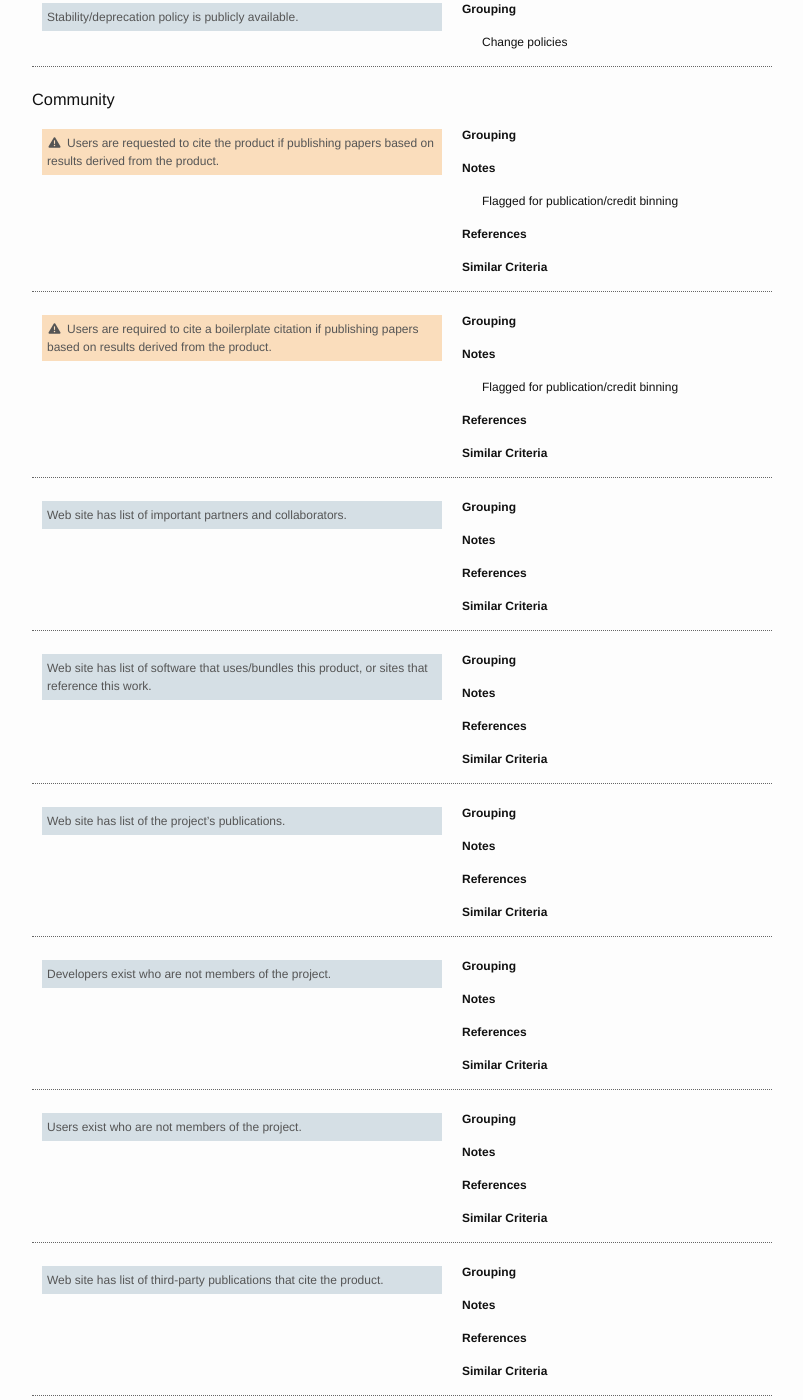
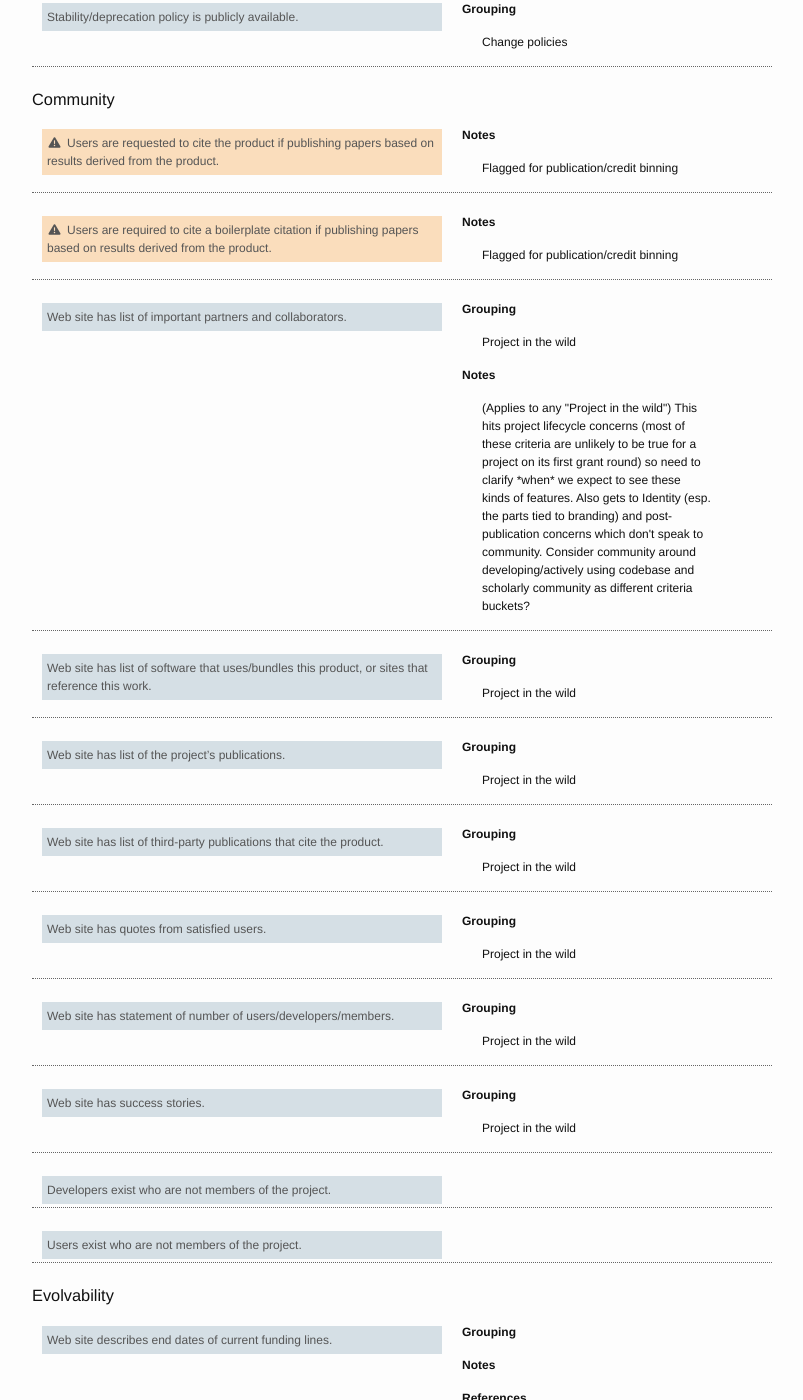
Before and after one commit to roomthily/technology-evaluation-research, a Jekyll site: the page built from guidelines/draft/index.md, in a window 1280 px wide and 1400 px high, scrolled down 10459 px. Shown: the whole window, without its empty margins (238-1041 px from the left). Built offline with Jekyll 4.4.1, drawn with Linux system fonts in a browser that asks for light colours; nearby versions of some CDN libraries; a script that is not in the unit is left out; some of the changed text lies outside the part shown.

Commit message:
updating community.

```diff
--- a/guidelines/draft/index.md
+++ b/guidelines/draft/index.md
@@ -792,14 +792,8 @@ For criteria categorized as "Other", all received criteria are included, as is,
                 <p class="original questioned"><i class="fa fa-warning fa-fw"></i>Users are requested to cite the product if publishing papers based on results derived from the product.</p>
             </div>
             <div class="metadata">
-                <h4>Grouping</h4>
-                <p></p>
                 <h4>Notes</h4>
                 <p>Flagged for publication/credit binning</p>
-                <h4>References</h4>
-                <p><a href="#"></a></p>
-                <h4>Similar Criteria</h4>
-                <p><a href="#"></a></p>
             </div>
         </div>
         <div class="criterion">
@@ -807,14 +801,8 @@ For criteria categorized as "Other", all received criteria are included, as is,
                 <p class="original questioned"><i class="fa fa-warning fa-fw"></i>Users are required to cite a boilerplate citation if publishing papers based on results derived from the product.</p>
             </div>
             <div class="metadata">
-                <h4>Grouping</h4>
-                <p></p>
                 <h4>Notes</h4>
                 <p>Flagged for publication/credit binning</p>
-                <h4>References</h4>
-                <p><a href="#"></a></p>
-                <h4>Similar Criteria</h4>
-                <p><a href="#"></a></p>
             </div>
         </div>
 
@@ -824,13 +812,9 @@ For criteria categorized as "Other", all received criteria are included, as is,
             </div>
             <div class="metadata">
                 <h4>Grouping</h4>
-                <p></p>
-                <h4>Notes</h4>
-                <p></p>
-                <h4>References</h4>
-                <p><a href="#"></a></p>
-                <h4>Similar Criteria</h4>
-                <p><a href="#"></a></p>
+                <p>Project in the wild</p>
+                <h4>Notes</h4>
+                <p>(Applies to any "Project in the wild") This hits project lifecycle concerns (most of these criteria are unlikely to be true for a project on its first grant round) so need to clarify *when* we expect to see these kinds of features. Also gets to Identity (esp. the parts tied to branding) and post-publication concerns which don't speak to community. Consider community around developing/actively using codebase and scholarly community as different criteria buckets?</p>
             </div>
         </div>
         <div class="criterion">
@@ -839,13 +823,7 @@ For criteria categorized as "Other", all received criteria are included, as is,
             </div>
             <div class="metadata">
                 <h4>Grouping</h4>
-                <p></p>
-                <h4>Notes</h4>
-                <p></p>
-                <h4>References</h4>
-                <p><a href="#"></a></p>
-                <h4>Similar Criteria</h4>
-                <p><a href="#"></a></p>
+                <p>Project in the wild</p>
             </div>
         </div>
         <div class="criterion">
@@ -854,13 +832,43 @@ For criteria categorized as "Other", all received criteria are included, as is,
             </div>
             <div class="metadata">
                 <h4>Grouping</h4>
-                <p></p>
-                <h4>Notes</h4>
-                <p></p>
-                <h4>References</h4>
-                <p><a href="#"></a></p>
-                <h4>Similar Criteria</h4>
-                <p><a href="#"></a></p>
+                <p>Project in the wild</p>
+            </div>
+        </div>
+        <div class="criterion">
+            <div class="revisions">
+                <p class="original">Web site has list of third-party publications that cite the product.</p>
+            </div>
+            <div class="metadata">
+                <h4>Grouping</h4>
+                <p>Project in the wild</p>
+            </div>
+        </div>
+        <div class="criterion">
+            <div class="revisions">
+                <p class="original">Web site has quotes from satisfied users.</p>
+            </div>
+            <div class="metadata">
+                <h4>Grouping</h4>
+                <p>Project in the wild</p>
+            </div>
+        </div>
+        <div class="criterion">
+            <div class="revisions">
+                <p class="original">Web site has statement of number of users/developers/members.</p>
+            </div>
+            <div class="metadata">
+                <h4>Grouping</h4>
+                <p>Project in the wild</p>
+            </div>
+        </div>
+        <div class="criterion">
+            <div class="revisions">
+                <p class="original">Web site has success stories.</p>
+            </div>
+            <div class="metadata">
+                <h4>Grouping</h4>
+                <p>Project in the wild</p>
             </div>
         </div>
 
@@ -869,14 +877,6 @@ For criteria categorized as "Other", all received criteria are included, as is,
                 <p class="original">Developers exist who are not members of the project.</p>
             </div>
             <div class="metadata">
-                <h4>Grouping</h4>
-                <p></p>
-                <h4>Notes</h4>
-                <p></p>
-                <h4>References</h4>
-                <p><a href="#"></a></p>
-                <h4>Similar Criteria</h4>
-                <p><a href="#"></a></p>
             </div>
         </div>
         <div class="criterion">
@@ -884,75 +884,6 @@ For criteria categorized as "Other", all received criteria are included, as is,
                 <p class="original">Users exist who are not members of the project.</p>
             </div>
             <div class="metadata">
-                <h4>Grouping</h4>
-                <p></p>
-                <h4>Notes</h4>
-                <p></p>
-                <h4>References</h4>
-                <p><a href="#"></a></p>
-                <h4>Similar Criteria</h4>
-                <p><a href="#"></a></p>
-            </div>
-        </div>
-
-        <div class="criterion">
-            <div class="revisions">
-                <p class="original">Web site has list of third-party publications that cite the product.</p>
-            </div>
-            <div class="metadata">
-                <h4>Grouping</h4>
-                <p></p>
-                <h4>Notes</h4>
-                <p></p>
-                <h4>References</h4>
-                <p><a href="#"></a></p>
-                <h4>Similar Criteria</h4>
-                <p><a href="#"></a></p>
-            </div>
-        </div>
-        <div class="criterion">
-            <div class="revisions">
-                <p class="original">Web site has quotes from satisfied users.</p>
-            </div>
-            <div class="metadata">
-                <h4>Grouping</h4>
-                <p></p>
-                <h4>Notes</h4>
-                <p></p>
-                <h4>References</h4>
-                <p><a href="#"></a></p>
-                <h4>Similar Criteria</h4>
-                <p><a href="#"></a></p>
-            </div>
-        </div>
-        <div class="criterion">
-            <div class="revisions">
-                <p class="original">Web site has statement of number of users/developers/members.</p>
-            </div>
-            <div class="metadata">
-                <h4>Grouping</h4>
-                <p></p>
-                <h4>Notes</h4>
-                <p></p>
-                <h4>References</h4>
-                <p><a href="#"></a></p>
-                <h4>Similar Criteria</h4>
-                <p><a href="#"></a></p>
-            </div>
-        </div>
-        <div class="criterion">
-            <div class="revisions">
-                <p class="original">Web site has success stories.</p>
-            </div>
-            <div class="metadata">
-                <h4>Grouping</h4>
-                <p></p>
-                <h4>Notes</h4>
-                <p></p>
-                <h4>References</h4>
-                <p><a href="#"></a></p>
-                <h4>Similar Criteria</h4>
-                <p><a href="#"></a></p>
             </div>
         </div>
     </div> <!-- end Sustainability:Community -->
```
